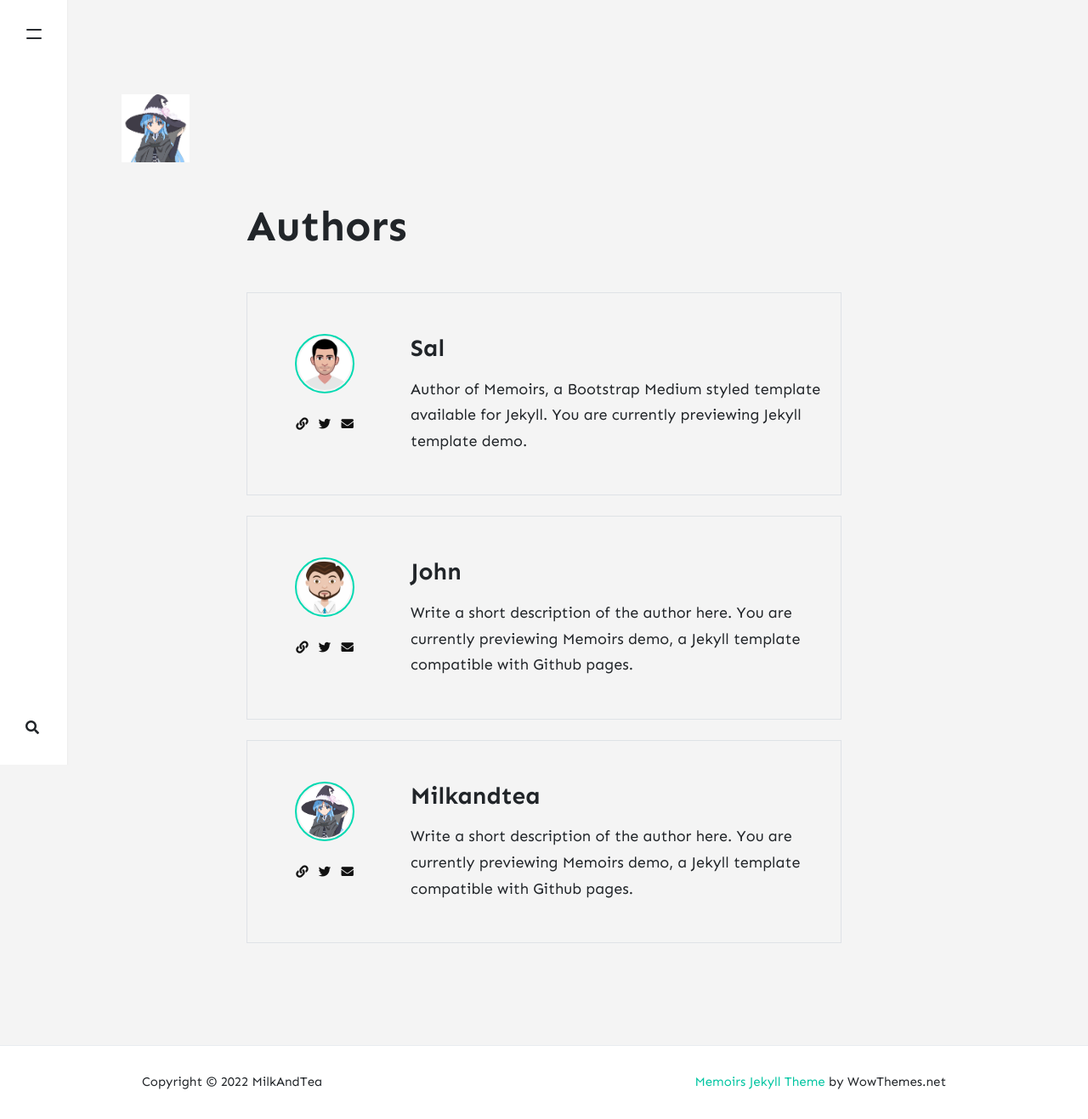
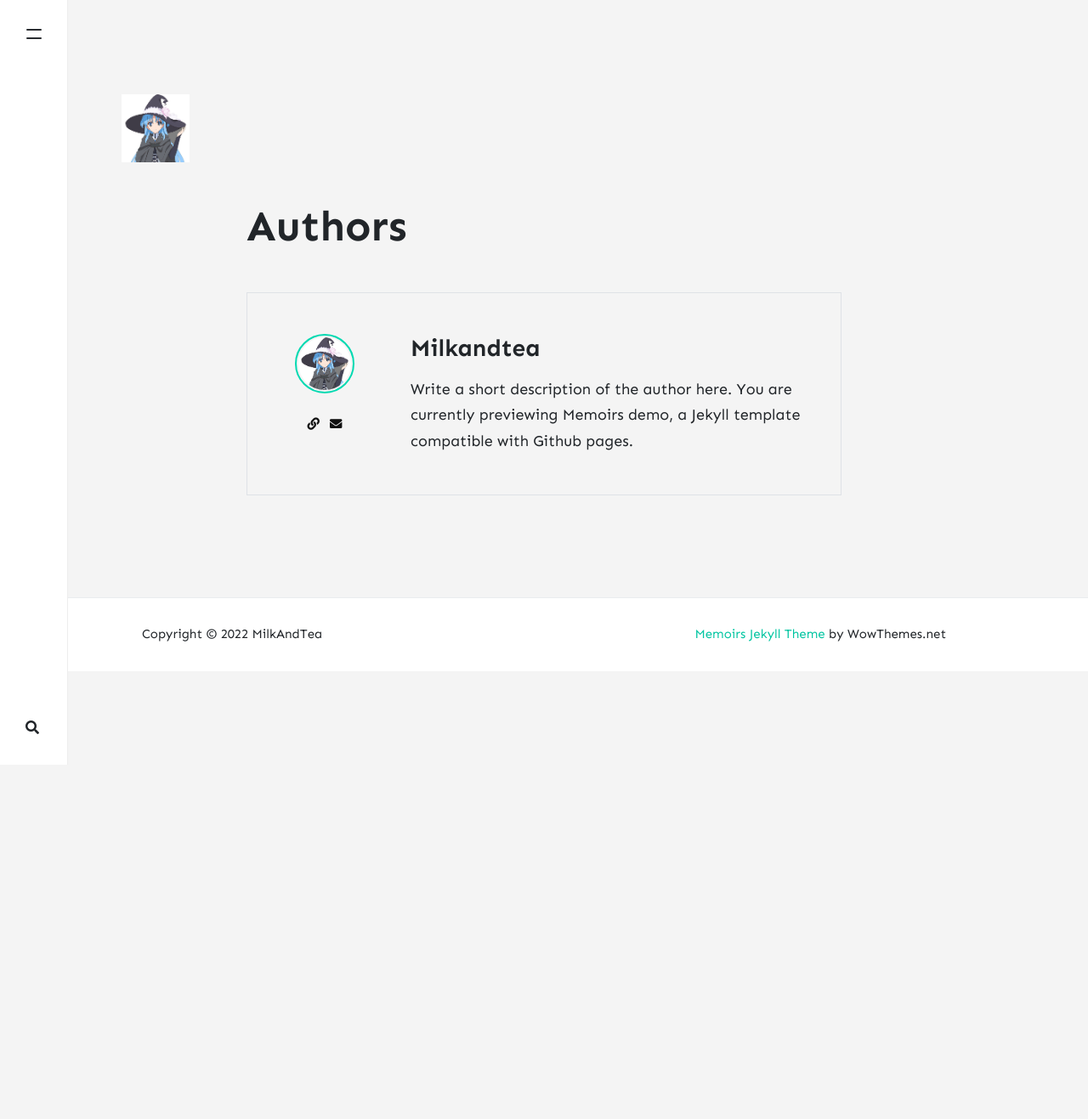
Before and after one commit to MilkAndTeaqwq/milkandteaqwq.github.io, a Jekyll site: the page built from _pages/authors.html, in a window 1280 px wide. Shown: the whole page at 85% size. Built offline with Jekyll 4.4.1, drawn with Linux system fonts in a browser that asks for light colours; nearby versions of some CDN libraries; comment, search, counter and statistics services are not loaded; after the commit the page ends 900 px from its top, so only the background shows below that.

Commit message:
一些小修改

```diff
--- a/_config.yml
+++ b/_config.yml
@@ -21,8 +21,8 @@
 # Site
 name: MilkAndTea
 title: MilkAndTea's Blog
-logo: 'assets/images/myIcon.png'
-favicon: assets/images/logo.png
+logo: assets/images/myIcon.png
+favicon: assets/images/myIcon.png
 email: your-email@example.com
 description: >- # this means to ignore newlines until "baseurl:"
   Write an awesome description for your new site here. You can edit this
@@ -30,35 +30,19 @@ description: >- # this means to ignore newlines until "baseurl:"
   Google search results) and in your feed.xml site description.
 include: ["_pages"]
 url: https://ghmilkandtea.github.io # the base hostname & protocol for your site, e.g. http://example.com
-baseurl: / # the subpath of your site, e.g. /blog
+baseurl:  # the subpath of your site, e.g. /blog
 twitter_username: biya1024
 github_username:  GHMilkAndTea
 
 # Authors
 authors:
-  sal:
-    name: Sal
-    display_name: Sal
-    avatar: 'assets/images/avatar-sal.png'
-    email: wowthemesnet@gmail.com
-    web: https://www.wowthemes.net/donate/
-    twitter: https://twitter.com/wowthemesnet
-    description: "Author of Memoirs, a Bootstrap Medium styled template available for Jekyll. You are currently previewing Jekyll template demo."
-  john:
-    name: John
-    display_name: John
-    avatar: 'assets/images/avatar.png'
-    email: wowthemesnet@gmail.com
-    web: https://www.wowthemes.net
-    twitter: https://twitter.com/wowthemesnet
-    description: "Write a short description of the author here. You are currently previewing Memoirs demo, a Jekyll template compatible with Github pages."
   milkandtea:
     name: MilkAndTea
     display_name: Milkandtea
-    avatar: 'assets/images/myIcon.png'
-    email: k@luogu.org
+    avatar: assets/images/myIcon.png
+    email: anjiyanhan@163.com
     web: https://ghmilkandtea.github.io
-    twitter: https://twitter.com/biya1024
+    twitter:
     description: "Write a short description of the author here. You are currently previewing Memoirs demo, a Jekyll template compatible with Github pages."
 
 
```
